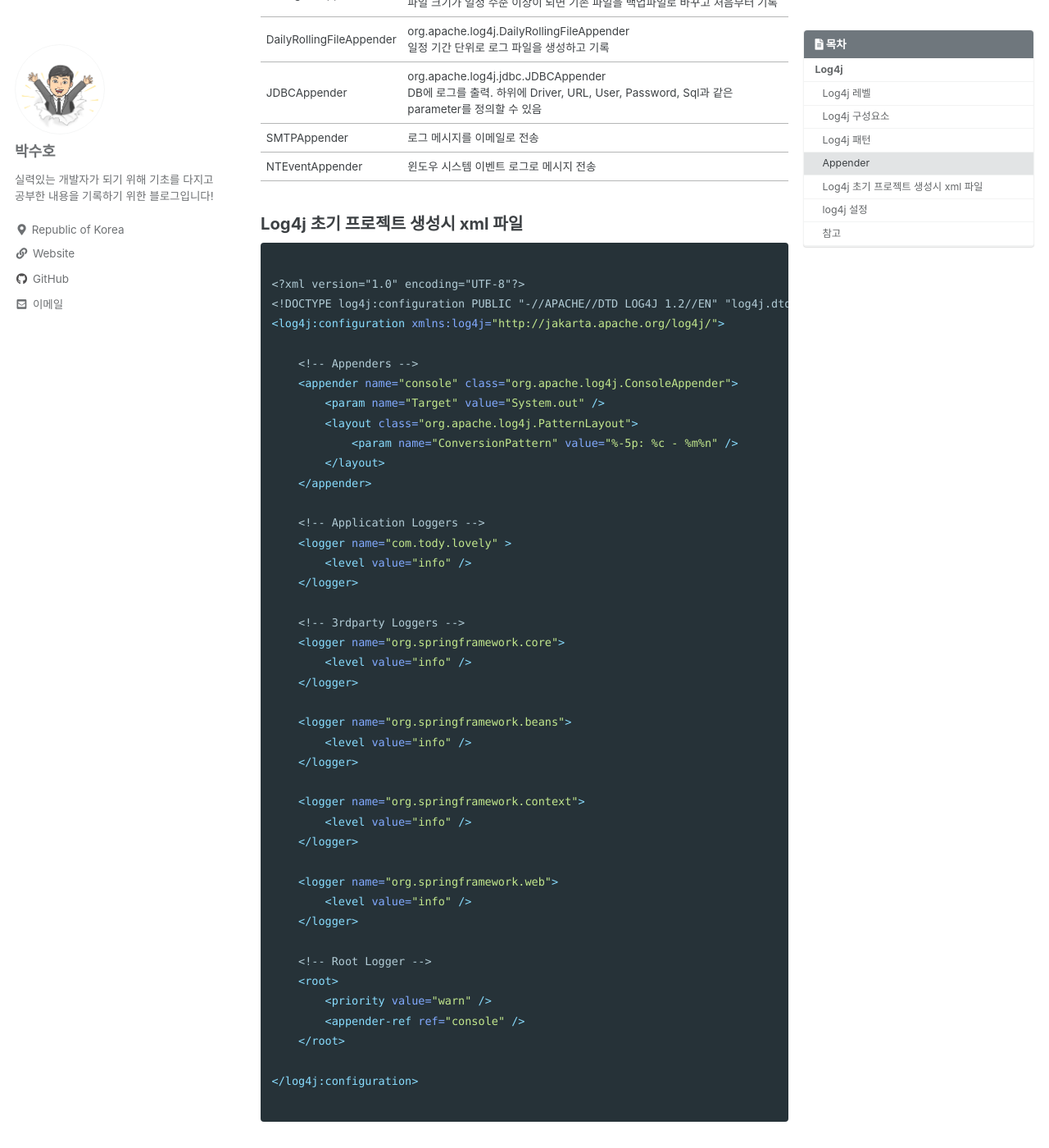
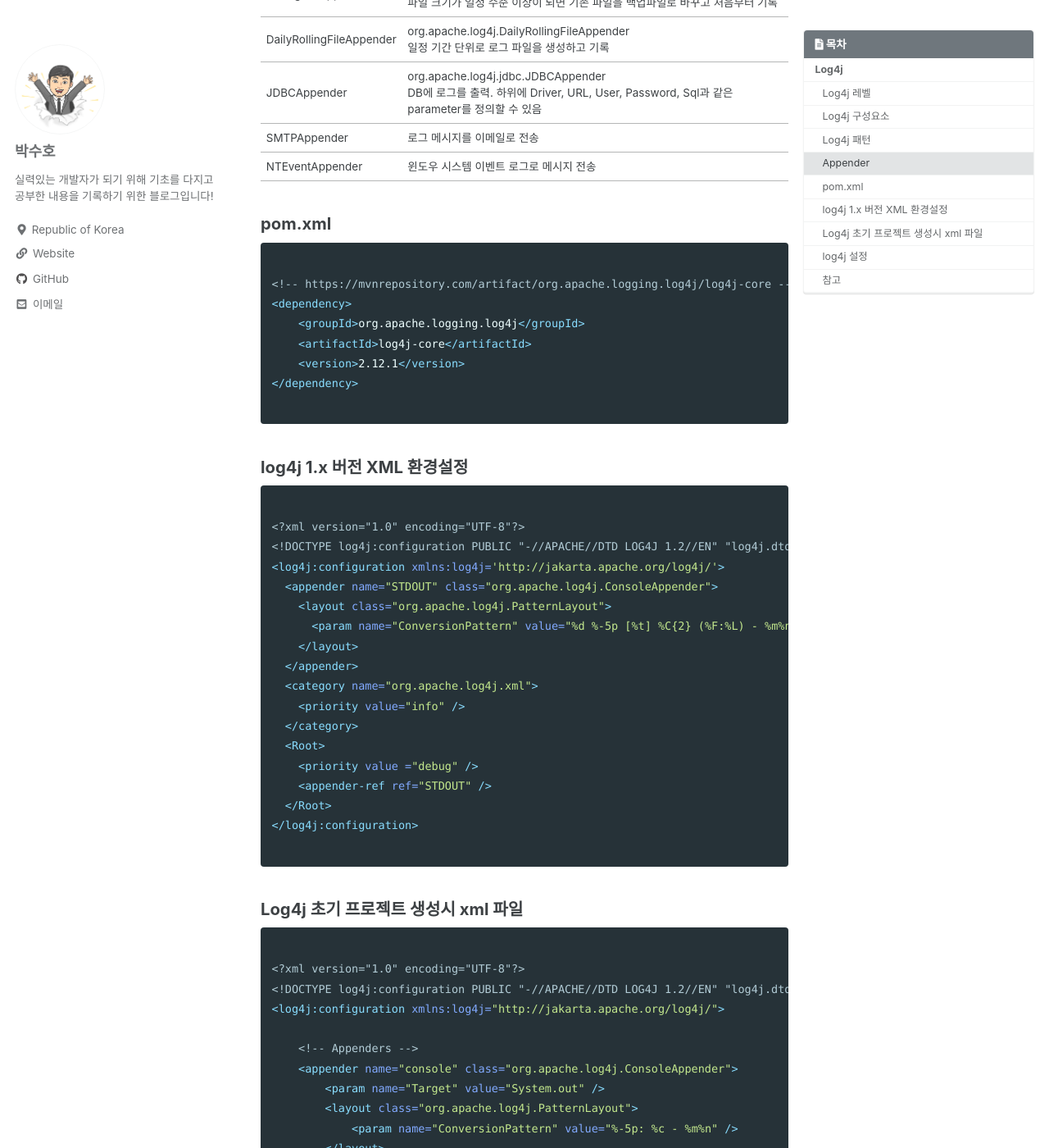
Before and after one commit to SbinSho/SbinSho.github.io, a Jekyll site: the page built from _posts/2021-03-22-spring_log4j.md, in a window 1280 px wide and 1400 px high, scrolled down 1906 px. Shown: the whole window at 82% size. Built offline with Jekyll 4.4.1, drawn with Linux system fonts in a browser that asks for light colours; cached includes are drawn as plain includes; some of the changed text lies outside the part shown.

Commit message:
spring_log4j 내용 수정

````diff
--- a/_posts/2021-03-22-spring_log4j.md
+++ b/_posts/2021-03-22-spring_log4j.md
@@ -72,6 +72,42 @@ last_modified_at : 2021-03-22
 | NTEventAppender | 윈도우 시스템 이벤트 로그로 메시지 전송 |
 
 
+### pom.xml
+
+```xml
+
+<!-- https://mvnrepository.com/artifact/org.apache.logging.log4j/log4j-core -->
+<dependency>
+    <groupId>org.apache.logging.log4j</groupId>
+    <artifactId>log4j-core</artifactId>
+    <version>2.12.1</version>
+</dependency>
+
+```
+
+### log4j 1.x 버전 XML 환경설정
+
+```xml
+
+<?xml version="1.0" encoding="UTF-8"?>
+<!DOCTYPE log4j:configuration PUBLIC "-//APACHE//DTD LOG4J 1.2//EN" "log4j.dtd">
+<log4j:configuration xmlns:log4j='http://jakarta.apache.org/log4j/'>
+  <appender name="STDOUT" class="org.apache.log4j.ConsoleAppender">
+    <layout class="org.apache.log4j.PatternLayout">
+      <param name="ConversionPattern" value="%d %-5p [%t] %C{2} (%F:%L) - %m%n"/>
+    </layout>
+  </appender>
+  <category name="org.apache.log4j.xml">
+    <priority value="info" />
+  </category>
+  <Root>
+    <priority value ="debug" />
+    <appender-ref ref="STDOUT" />
+  </Root>
+</log4j:configuration>
+
+```
+
 ### Log4j 초기 프로젝트 생성시 xml 파일
 
 ```xml
````
Also changed, not shown: other parts of _posts/2021-03-22-spring_log4j.md (+1 -1 lines).
